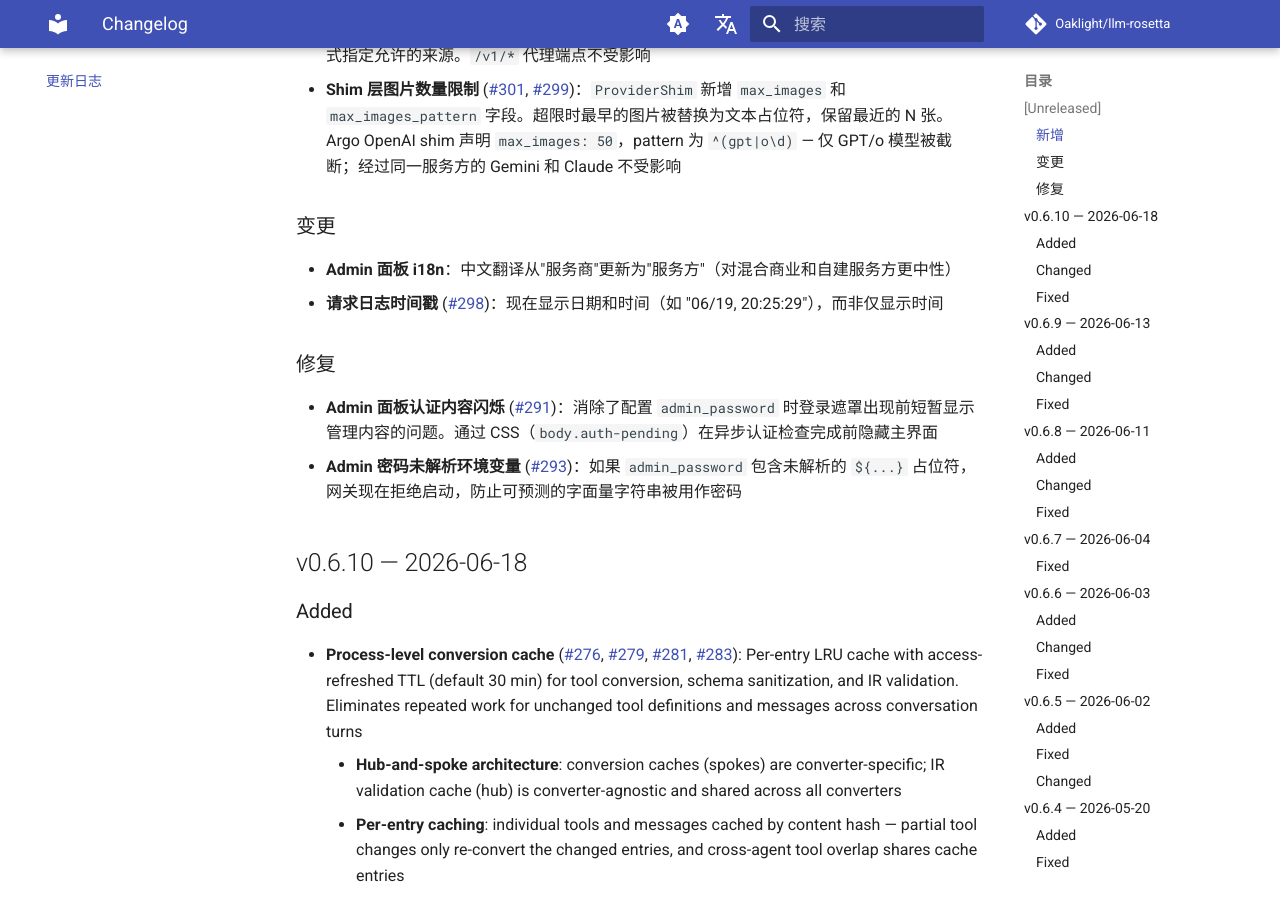
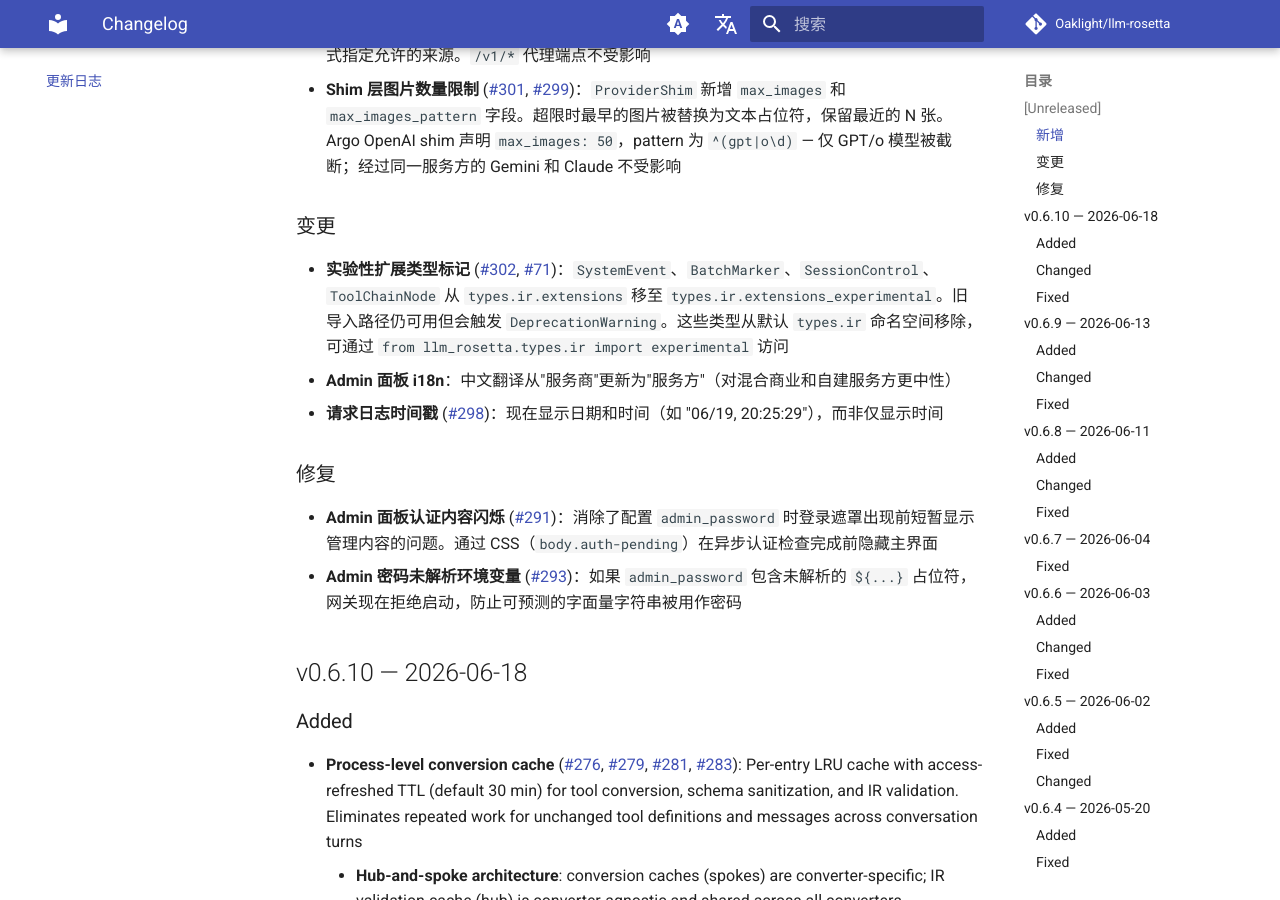
Before and after one commit to Oaklight/llm-rosetta, an MkDocs documentation site: the page built from docs/changelog.md, in a window 1280 px wide and 900 px high, scrolled down 905 px. Built offline with MkDocs 1.6.1 and Material for MkDocs 9.7.7, drawn with Linux system fonts in a browser that asks for light colours; comment, search, counter and statistics services are not loaded.

Commit message:
docs: add #302 experimental types to changelog

```diff
--- a/docs/changelog.md
+++ b/docs/changelog.md
@@ -24,6 +24,7 @@ All notable changes to LLM-Rosetta are documented here. This project follows [Ke
 
 ### 变更
 
+- **实验性扩展类型标记** ([#302](https://github.com/Oaklight/llm-rosetta/pull/302), [#71](https://github.com/Oaklight/llm-rosetta/issues/71))：`SystemEvent`、`BatchMarker`、`SessionControl`、`ToolChainNode` 从 `types.ir.extensions` 移至 `types.ir.extensions_experimental`。旧导入路径仍可用但会触发 `DeprecationWarning`。这些类型从默认 `types.ir` 命名空间移除，可通过 `from llm_rosetta.types.ir import experimental` 访问
 - **Admin 面板 i18n**：中文翻译从"服务商"更新为"服务方"（对混合商业和自建服务方更中性）
 - **请求日志时间戳** ([#298](https://github.com/Oaklight/llm-rosetta/pull/298))：现在显示日期和时间（如 "06/19, 20:25:29"），而非仅显示时间
 
```
